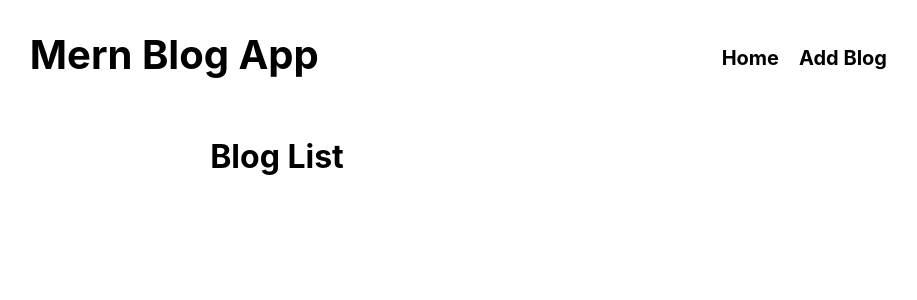
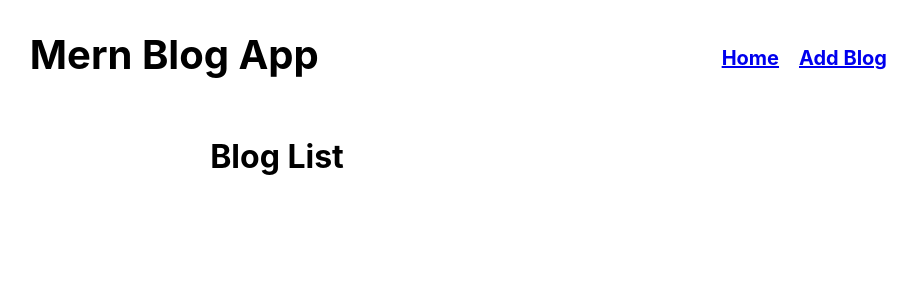
Before and after one commit to tetyanago2023/react-mern_stack_blog_app, a React (Create React App) app in the folder client/: page / in a window 1280 px wide. Shown: the top 300 px of the page, without its empty margins (363-1280 px from the left). Built offline with nearby package versions, Linux system fonts and the light colour scheme.

Commit message:
links were added to header

```diff
--- a/client/src/components/header/index.jsx
+++ b/client/src/components/header/index.jsx
@@ -1,12 +1,13 @@
 import classes from "./styles.module.css";
+import {Link} from "react-router-dom";
 
 const Header = () => {
     return (
         <div className={classes.header}>
             <h3>Mern Blog App</h3>
             <ul>
-                <li>Home</li>
-                <li>Add Blog</li>
+                <Link to="/"><li>Home</li></Link>
+                <Link to="/add-blog"><li>Add Blog</li></Link>
             </ul>
         </div>
     );
```
